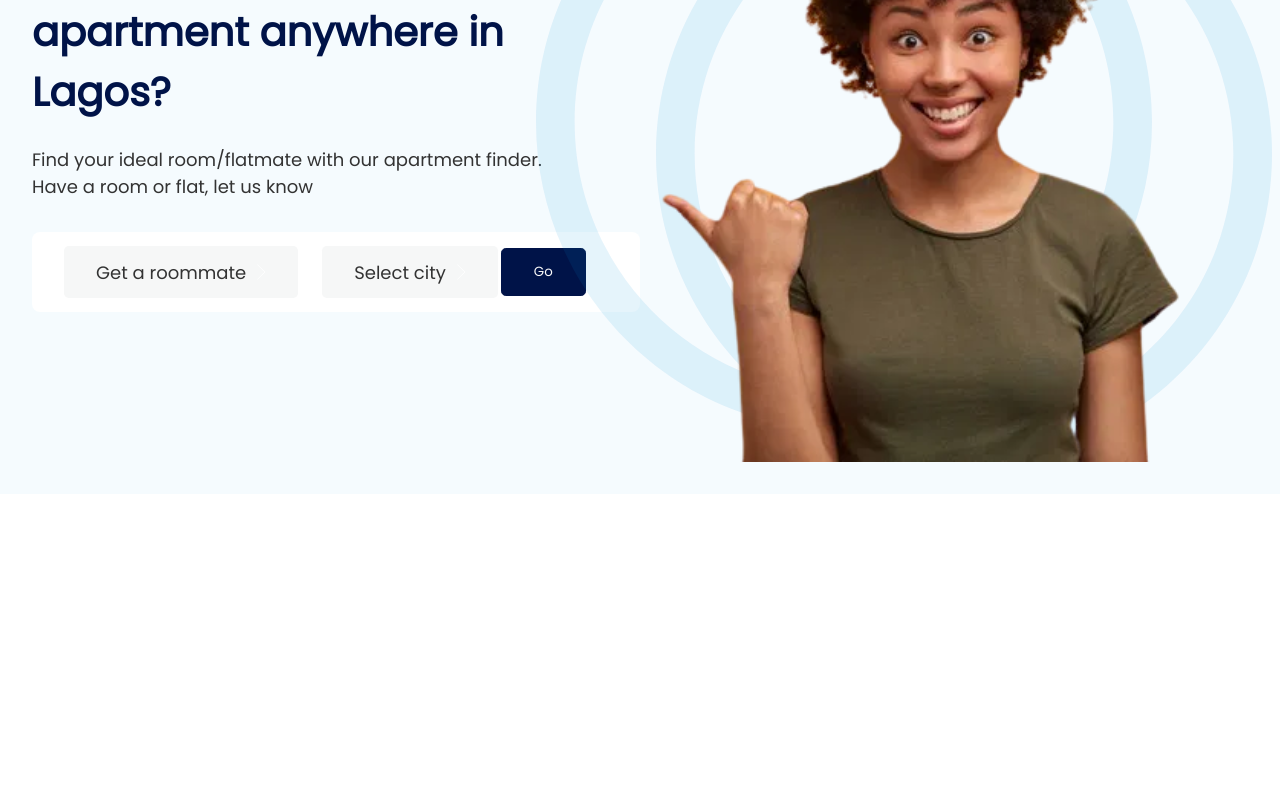
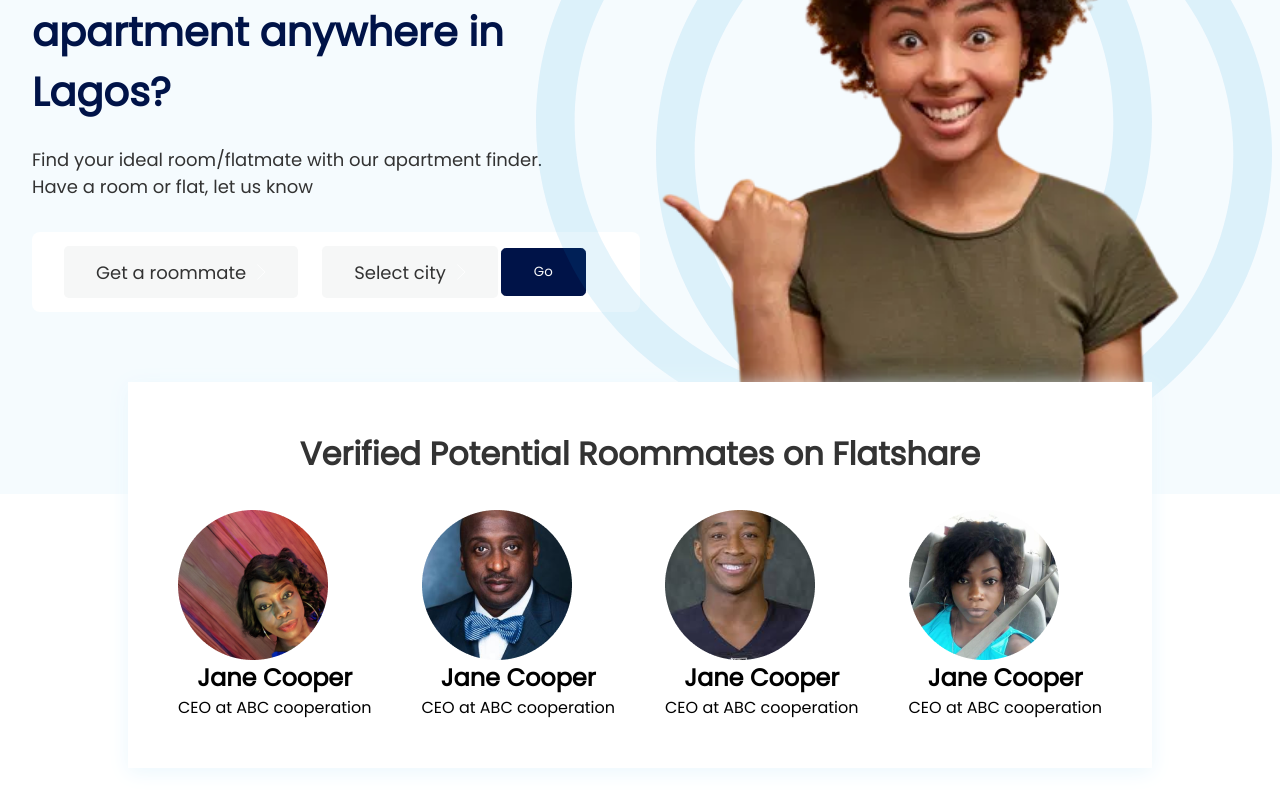
Before and after one commit to DebayoTomisin/Flat-Share, a React (Create React App) app: page / in a window 1280 px wide. Shown: the part 262-1062 px from the top of the page. Before the commit the page ends 800 px from the top, so only its background shows below. Built offline with nearby package versions, Linux system fonts and the light colour scheme.

Commit message:
potential roommate section done

```diff
--- a/src/Home.js
+++ b/src/Home.js
@@ -1,6 +1,8 @@
 import React from "react"
 import Header from "./components/header/Header"
 import Hero from "./components/hero/Hero"
+import Roomates from "./components/roommates/Roomates"
+
 
 const Home = () =>
 {
@@ -8,6 +10,7 @@ const Home = () =>
         <>
             <Header/>
             <Hero/>
+            <Roomates/>
         </>
     )
 }
--- a/src/components/header/Header.js
+++ b/src/components/header/Header.js
@@ -20,7 +20,7 @@ const Header = props =>
                         <li className={styles["item"]}>Our Services</li>
                         <li className={styles["item"]}>Get a roommate</li>
                         <li className={styles["item"]}>FAQ</li>
-                        <li className={styles["item"]}><Button size="small" minWidth addIcon>GET STARTED</Button></li>
+                        <li className={styles["item"]}><Button size="small" minWidth addIcon="right">GET STARTED</Button></li>
                     </ul>
                 </div>
             </div>
--- a/src/components/hero/Hero.js
+++ b/src/components/hero/Hero.js
@@ -1,6 +1,7 @@
 import React from "react"
 import styles from "./hero.module.scss"
 import Button from "../button/Button"
+import Roomates from "../roommates/Roomates"
 
 const Hero = props =>
 {
@@ -28,9 +29,7 @@ const Hero = props =>
                 <div className={styles["main-image"]}>
                     <img src="images/standing-lady.svg" alt="woman basically"/>
                 </div>
-
             </div>
-
         </div>
     )
 }
--- a/src/components/hero/hero.module.scss
+++ b/src/components/hero/hero.module.scss
@@ -3,6 +3,7 @@
     background: rgba(0, 149, 216, 0.04);
     height: 85vh;
     display: flex;
+    position: relative;
 
     .section-1
     {
--- /dev/null
+++ b/src/components/roommates/Roomates.js
@@ -0,0 +1,50 @@
+import React from "react"
+import styles from "./roommate.module.scss"
+
+const Roomates = props =>
+{
+    const { className } = props
+
+    return (
+        <div className={[styles["card"], className].join(" ")}>
+            <h1 className={styles["title"]}>Verified Potential Roommates on Flatshare</h1>
+
+            <div className={styles["images"]}>
+                <div>
+                    <img className={styles["image"]} src="images/Ellipse 24.png" alt="jane cooper"/>
+                    <div className={styles["description"]}>
+                        <h2>Jane Cooper</h2>
+                        <p>CEO at ABC cooperation</p>
+                    </div>
+                </div>
+
+                <div>
+                    <img className={styles["image"]} src="images/Ellipse 30.png" alt="jane cooper"/>
+                    <div className={styles["description"]}>
+                        <h2>Jane Cooper</h2>
+                        <p>CEO at ABC cooperation</p>
+                    </div>
+                </div>
+
+                <div>
+                    <img className={styles["image"]} src="images/Ellipse 28.png" alt="jane cooper"/>
+                    <div className={styles["description"]}>
+                        <h2>Jane Cooper</h2>
+                        <p>CEO at ABC cooperation</p>
+                    </div>
+                </div>
+
+                <div>
+                    <img className={styles["image"]} src="images/Ellipse 29.png" alt="jane cooper"/>
+                    <div className={styles["description"]}>
+                        <h2>Jane Cooper</h2>
+                        <p>CEO at ABC cooperation</p>
+                    </div>
+                </div>
+
+            </div>
+        </div>
+    )
+}
+
+export default Roomates
--- /dev/null
+++ b/src/components/roommates/roommate.module.scss
@@ -0,0 +1,38 @@
+.card
+{
+    background: #FFFFFF;
+    box-shadow: 0px 4px 20px #EAF7FD;
+    margin: -7rem 8rem 2rem;
+    display: flex;
+    flex-direction: column;
+    justify-content: center;
+    padding-bottom: 3rem;
+    position: relative;
+    z-index: 10000;
+
+    .title
+    {
+        text-align: center;
+        padding-top: 3rem;
+        font-weight: 700;
+        color: #333333;
+        padding-bottom: 2rem;
+    }
+
+    .images{
+        display: flex;
+        justify-content: space-evenly;
+
+        .image
+        {
+            display: flex;
+            justify-content: center;
+            align-items: center;
+        }
+
+        .description
+        {
+            text-align: center;
+        }
+    }
+}
```
Also changed, not shown: public/icons/arrow-down.svg (added).
